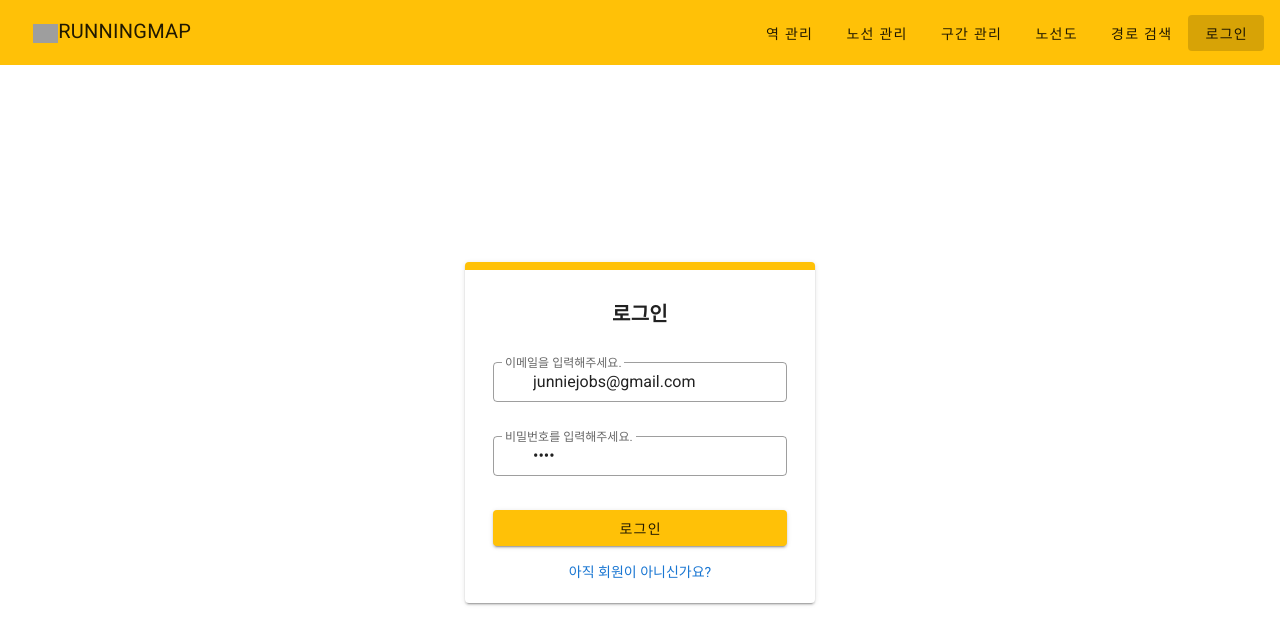
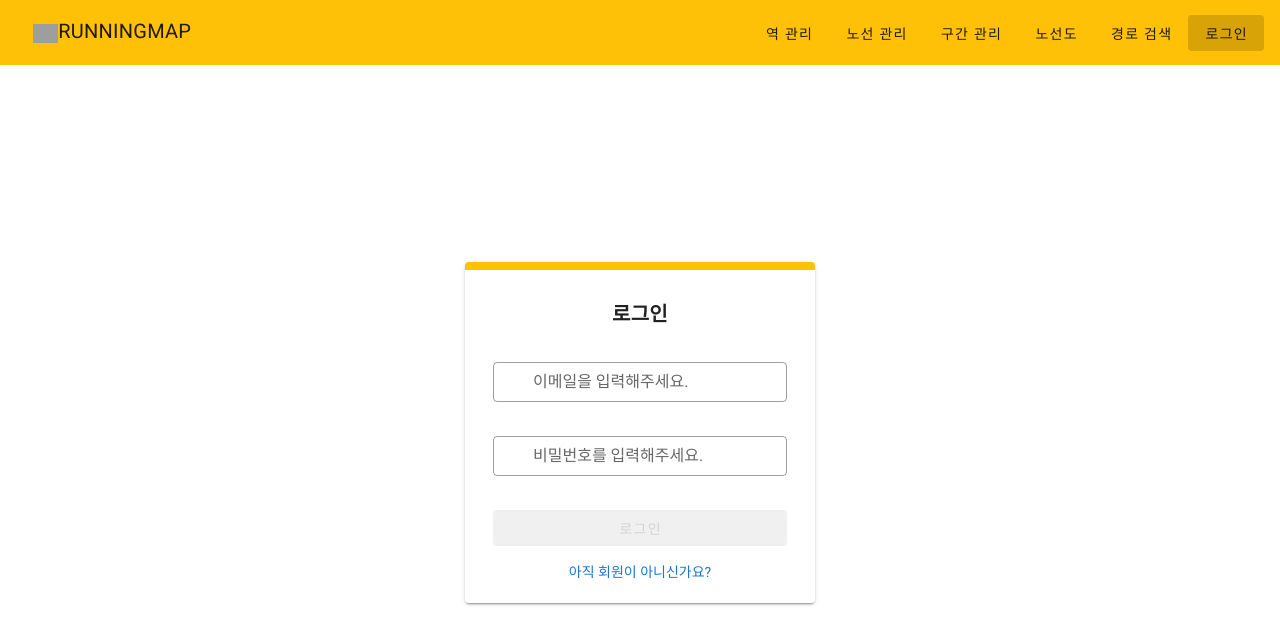
Before and after one commit to next-step/atdd-subway-favorite, a Vue app in the folder frontend/: page /login in a window 1280 px wide. Shown: the top 644 px of the page. Built offline with nearby package versions, Linux system fonts and the light colour scheme; grey boxes are pictures that could not be loaded; the HTML template or start-up script is replaced by a standard one.

Commit message:
refactor(user): rename from user to member

```diff
--- a/frontend/src/utils/validator.js
+++ b/frontend/src/utils/validator.js
@@ -17,7 +17,7 @@ const validator = {
     source: [v => !!v || '출발역 id가 필요합니다.'],
     target: [v => !!v || '도착역 id가 필요합니다.']
   },
-  user: {
+  member: {
     email: [v => !!v || '이메일 입력이 필요합니다.', v => /.+@.+/.test(v) || '유효한 이메일을 입력해주세요'],
     age: [v => !!v || '나이 입력이 필요합니다.', v => v > 0 || '나이는 1살 이상 이어야 합니다.'],
     password: [v => !!v || '비밀번호 입력이 필요합니다.'],
--- a/frontend/src/views/auth/JoinPage.vue
+++ b/frontend/src/views/auth/JoinPage.vue
@@ -11,34 +11,34 @@
               <v-text-field
                 color="grey darken-1"
                 label="이메일을 입력해주세요."
-                v-model="user.email"
+                v-model="member.email"
                 prepend-inner-icon="mdi-email"
                 dense
                 outlined
-                :rules="rules.user.email"
+                :rules="rules.member.email"
               ></v-text-field>
             </div>
             <div class="d-flex mt-2">
               <v-text-field
                 color="grey darken-1"
                 label="나이를 입력해주세요."
-                v-model="user.age"
+                v-model="member.age"
                 prepend-inner-icon="mdi-account"
                 dense
                 outlined
-                :rules="rules.user.age"
+                :rules="rules.member.age"
               ></v-text-field>
             </div>
             <div class="d-flex mt-2">
               <v-text-field
                 color="grey darken-1"
                 label="비밀번호를 입력해주세요."
-                v-model="user.password"
+                v-model="member.password"
                 prepend-inner-icon="mdi-lock"
                 type="password"
                 dense
                 outlined
-                :rules="rules.user.password"
+                :rules="rules.member.password"
               ></v-text-field>
             </div>
             <div class="d-flex mt-2">
@@ -49,8 +49,8 @@
                 prepend-inner-icon="mdi-lock"
                 dense
                 outlined
-                v-model="user.confirmPassword"
-                :rules="[(user.password && user.password === user.confirmPassword) || '비밀번호가 일치하지 않습니다.']"
+                v-model="member.confirmPassword"
+                :rules="[(member.password && member.password === member.confirmPassword) || '비밀번호가 일치하지 않습니다.']"
               ></v-text-field>
             </div>
           </v-card-text>
@@ -86,7 +86,7 @@ export default {
         return
       }
       try {
-        const { email, age, password } = this.user
+        const { email, age, password } = this.member
         await this.createMember({ email, age, password })
         this.showSnackbar(SNACKBAR_MESSAGES.COMMON.SUCCESS)
         await this.$router.replace(`/login`)
@@ -99,7 +99,7 @@ export default {
     return {
       valid: false,
       rules: { ...validator },
-      user: {
+      member: {
         email: '',
         age: '',
         password: '',
--- a/frontend/src/views/auth/LoginPage.vue
+++ b/frontend/src/views/auth/LoginPage.vue
@@ -11,23 +11,23 @@
               <v-text-field
                 color="grey darken-1"
                 label="이메일을 입력해주세요."
-                v-model="user.email"
+                v-model="member.email"
                 prepend-inner-icon="mdi-email"
                 dense
                 outlined
-                :rules="rules.user.email"
+                :rules="rules.member.email"
               ></v-text-field>
             </div>
             <div class="d-flex mt-2">
               <v-text-field
                 color="grey darken-1"
                 label="비밀번호를 입력해주세요."
-                v-model="user.password"
+                v-model="member.password"
                 prepend-inner-icon="mdi-lock"
                 dense
                 outlined
                 type="password"
-                :rules="rules.user.password"
+                :rules="rules.member.password"
               ></v-text-field>
             </div>
           </v-card-text>
@@ -69,7 +69,7 @@ export default {
         return
       }
       try {
-        const { email, password } = this.user
+        const { email, password } = this.member
         await this.login({ email, password })
         await this.$router.replace(`/`)
         this.showSnackbar(SNACKBAR_MESSAGES.LOGIN.SUCCESS)
@@ -82,9 +82,9 @@ export default {
     return {
       valid: false,
       rules: { ...validator },
-      user: {
-        email: 'junniejobs@gmail.com',
-        password: '1234'
+      member: {
+        email: '',
+        password: ''
       }
     }
   }
--- a/frontend/src/views/auth/MypageEdit.vue
+++ b/frontend/src/views/auth/MypageEdit.vue
@@ -15,7 +15,7 @@
                 prepend-inner-icon="mdi-email"
                 dense
                 outlined
-                :rules="rules.user.email"
+                :rules="rules.member.email"
               ></v-text-field>
             </div>
             <div class="d-flex mt-2">
@@ -26,7 +26,7 @@
                 prepend-inner-icon="mdi-account"
                 dense
                 outlined
-                :rules="rules.user.age"
+                :rules="rules.member.age"
               ></v-text-field>
             </div>
             <div class="d-flex mt-2">
@@ -38,7 +38,7 @@
                 type="password"
                 dense
                 outlined
-                :rules="rules.user.password"
+                :rules="rules.member.password"
               ></v-text-field>
             </div>
             <div class="d-flex mt-2">
```
